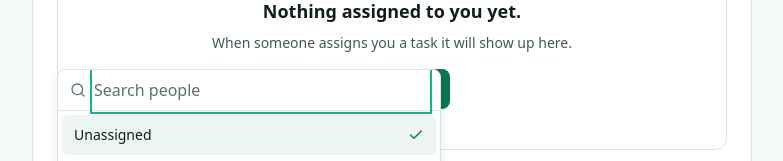
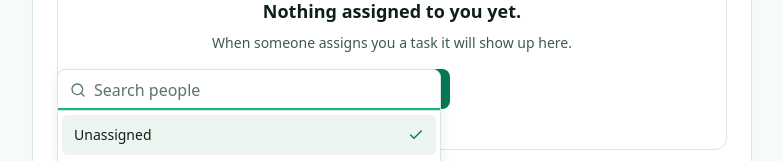
Before and after one commit to Bulbul-Ahamad/EventTree, a Next.js app: page /dev/primitives in a window 1280 px wide. Both pictures are taken after a click on the button "Assign to…". Shown: the part 2699-2860 px from the top of the page, without its empty margins (248-1031 px from the left). Built offline with nearby package versions, Linux system fonts and the light colour scheme.

Commit message:
fix: combobox search box draws its own focus line instead of a boxed ring (3.01)
Co-Authored-By: Claude Sonnet 5.5 <noreply@anthropic.com>
Claude-Session: https://claude.ai/code/session_0184AunEtWawKYFShsUgqMwU

```diff
--- a/src/app/globals.css
+++ b/src/app/globals.css
@@ -171,6 +171,11 @@ body {
   outline: 2px solid var(--ring);
   outline-offset: 2px;
 }
+/* Opt-out for controls that draw their own focus indicator on a wrapper
+   (e.g. the Combobox search box, which lives inside a bordered panel). */
+[data-own-focus]:focus-visible {
+  outline: none;
+}
 
 @media (prefers-reduced-motion: reduce) {
   *,
--- a/src/components/ui/combobox.tsx
+++ b/src/components/ui/combobox.tsx
@@ -123,7 +123,7 @@ export function Combobox({
           sideOffset={4}
           className="anim-menu z-50 flex w-[var(--radix-popover-trigger-width)] min-w-56 flex-col overflow-hidden rounded-md border border-border bg-surface shadow-md"
         >
-          <div className="flex items-center gap-2 border-b border-border px-3">
+          <div className="flex items-center gap-2 border-b border-border px-3 focus-within:shadow-[inset_0_-2px_0_var(--ring)]">
             <Search aria-hidden className="size-4 shrink-0 text-foreground-subtle" />
             <input
               type="text"
@@ -132,6 +132,7 @@ export function Combobox({
               aria-controls={listId}
               aria-activedescendant={activeId}
               autoComplete="off"
+              data-own-focus
               placeholder={searchPlaceholder}
               value={query}
               onChange={(e) => {
```
